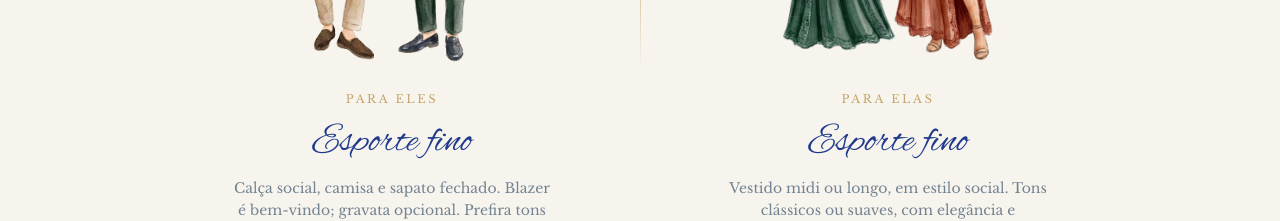
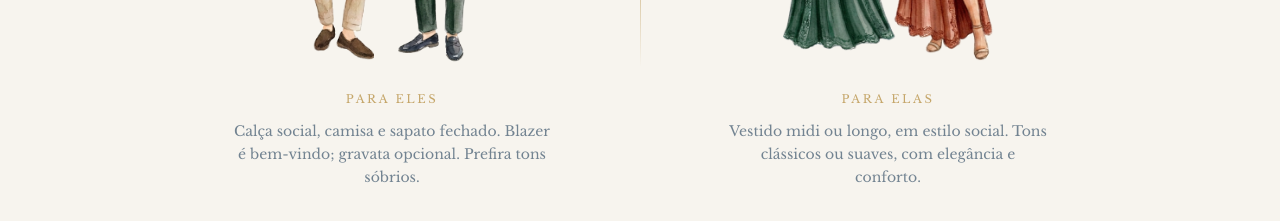
Before and after one commit to Eduardochimchek/eduardo-e-amabile-wedding, a Next.js app: page / in a window 1280 px wide. Shown: the part 8840-9061 px from the top of the page. Built offline with nearby package versions, Linux system fonts and the light colour scheme; no server answers.

Commit message:
fix: stop repeating "Esporte fino" three times in the dress code section
Drop the per-gender style line (identical to the big heading above)
so it reads: big "Esporte fino" heading once, then Para eles/Para
elas straight into the description.

```diff
--- a/src/components/DressCode.tsx
+++ b/src/components/DressCode.tsx
@@ -77,9 +77,6 @@ export function DressCode() {
               className="mx-auto h-64 w-auto object-contain sm:h-72 md:h-80"
             />
             <p className="eyebrow mt-6 text-gold">{dressCode.forHim.label}</p>
-            <p className="mt-3 font-display normal-case text-4xl text-royal sm:text-[2.5rem]">
-              {dressCode.forHim.style}
-            </p>
             <p className="mx-auto mt-3 max-w-xs font-sans text-sm leading-relaxed text-muted">
               {dressCode.forHim.text}
             </p>
@@ -110,9 +107,6 @@ export function DressCode() {
               className="mx-auto h-64 w-auto object-contain sm:h-72 md:h-80"
             />
             <p className="eyebrow mt-6 text-gold">{dressCode.forHer.label}</p>
-            <p className="mt-3 font-display normal-case text-4xl text-royal sm:text-[2.5rem]">
-              {dressCode.forHer.style}
-            </p>
             <p className="mx-auto mt-3 max-w-xs font-sans text-sm leading-relaxed text-muted">
               {dressCode.forHer.text}
             </p>
```
